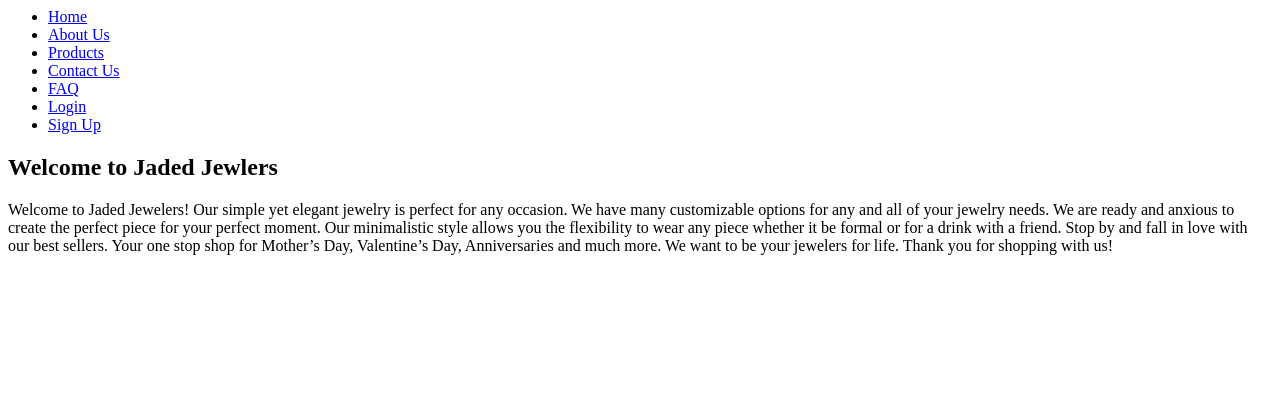
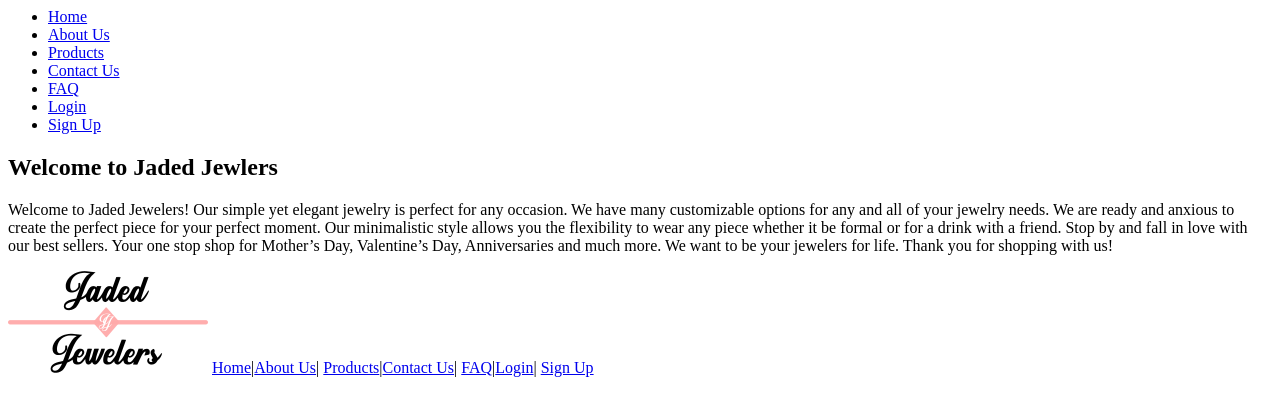
Before and after one commit to SudoStudios/SudoStudios.github.io, a plain HTML site: page index.html in a window 1280 px wide. Shown: the part 145-560 px from the top of the page. Drawn offline with Linux system fonts and the light colour scheme.

Commit message:
still trying

```diff
--- a/css/styles.css
+++ b/css/styles.css
@@ -4,10 +4,10 @@ body{
 }
 
 .container{
-  width: 80%;
+
   margin:0 auto;
 }
 
 header{
-background: #55d6aa;
+background-color:  #55d6aa;
 }
--- a/index.html
+++ b/index.html
@@ -3,7 +3,7 @@
 
 <html>
   <head>
-    <link href="css\styles.css" rel=”stylesheet” type=”text/css”>
+    <link href="css\styles.css" rel=”stylesheet” type=”text/css”></link>
     <title>Jaded Jewlers | Home</title>
 		<meta charset="utf-8" />
 		<meta name="viewport" content="width=device-width, initial-scale=1, user-scalable=no" />
@@ -21,8 +21,8 @@
             <li><a href="Products.html">Products</a></li>
             <li><a href="ContactUs.html">Contact Us</a></li>
             <li><a href="FAQ.html">FAQ</a></li>
-            <li><a href="login.html">Login</a></li>
-            <li><a href="signup.html">Sign Up</a></li>
+            <li><a href="login.html" class="button primary">Login</a></li>
+            <li><a href="signup.html" class="button primary">Sign Up</a></li>
           </ul>
         </nav>
       </div>
@@ -41,5 +41,13 @@
       </div>
     </section>
   </body>
-
+<footer>
+<p>
+  <a href="index.html"><img src=assets\images\JadedJewelers.png></a></h1>
+  <a href="index.html">Home</a>|<a href="AboutUs.html">About Us</a>|
+  <a href="Products.html">Products</a>|<a href="ContactUs.html">Contact Us</a>|
+  <a href="FAQ.html">FAQ</a>|<a href="login.html">Login</a>|
+  <a href="signup.html">Sign Up</a>
+</p>
+</footer>
 </html>
```
